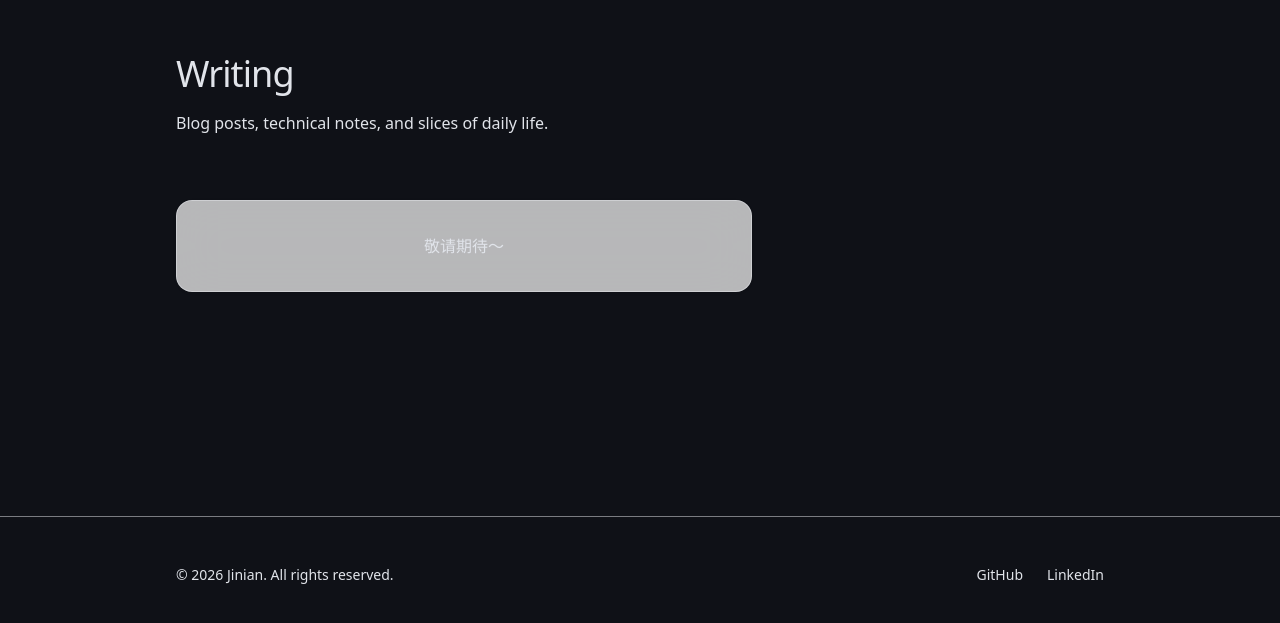
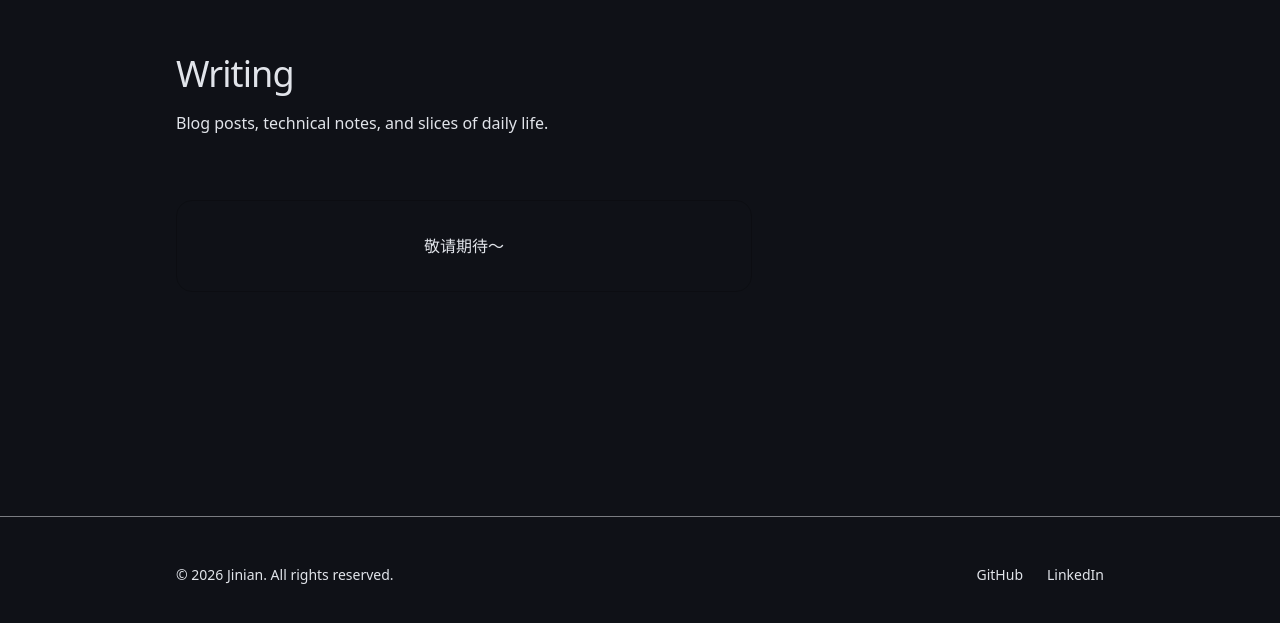
Before and after one commit to yuanjuju/yuanjuju.github.io, a Next.js app: page / in a window 1280 px wide. Shown: the part 4479-5102 px from the top of the page. Built offline with nearby package versions, Linux system fonts and the light colour scheme.

Commit message:
Version 2: pure text dark theme

```diff
--- a/src/components/sections/LatestPosts.tsx
+++ b/src/components/sections/LatestPosts.tsx
@@ -22,7 +22,7 @@ export function LatestPosts() {
             whileInView={{ opacity: 1, y: 0 }}
             viewport={{ once: true, margin: "-50px" }}
             transition={{ duration: 0.6, ease: [0.25, 0.1, 0.25, 1] }}
-            className="bg-white/70 dark:bg-white/5 backdrop-blur-xl border border-gray-200/50 dark:border-white/[0.06] rounded-2xl shadow-sm p-6 md:p-8 text-center"
+            className=" rounded-2xl p-6 md:p-8 text-center border border-black/[0.2]"
           >
             <p className="text-muted text-base leading-relaxed">
               敬请期待～
```
